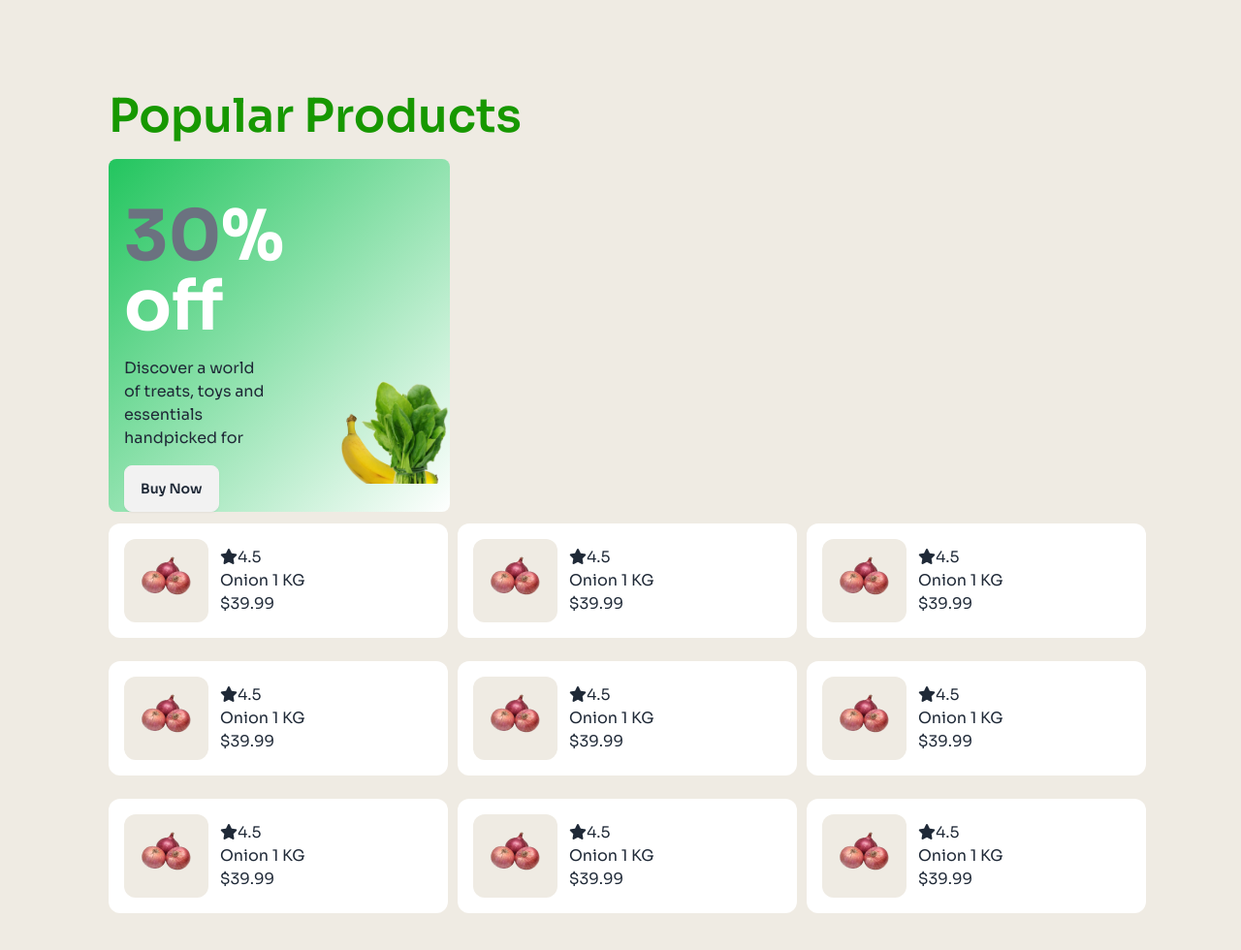
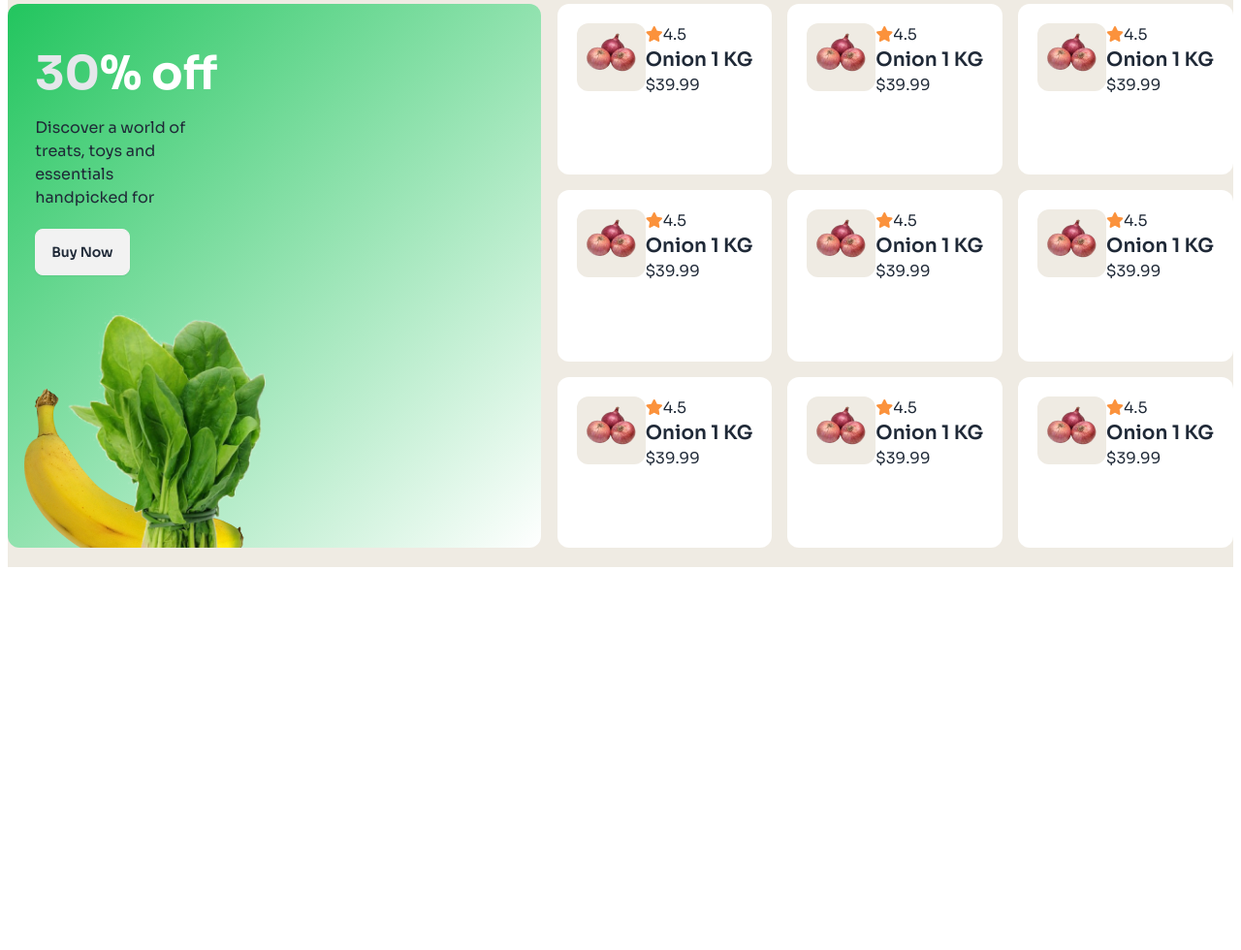
Before and after one commit to Marfi098776/b11-a3, a plain HTML site: page index.html in a window 1280 px wide. Shown: the part 1767-2747 px from the top of the page at 97% size. After the commit the page ends 2352 px from the top, so only its background shows below. Drawn offline with nearby package versions, Linux system fonts and the light colour scheme.

Commit message:
added product section

```diff
--- a/index.html
+++ b/index.html
@@ -93,7 +93,7 @@
     <!-- main section -->
      <main>
         <!-- card section -->
-        <div class="mx-28 my-10 ">
+        <div class="mx-20 lg:mx-28 my-10 ">
             <h1 class="text-btn-bg text-3xl lg:text-5xl font-semibold mb-5">Services</h1>
             <!-- cards -->
             <div class="grid grid-cols-1 md:grid-cols-2 lg:grid-cols-3 gap-4">
@@ -139,137 +139,116 @@
             </div>
         </div>
         <!-- Product section -->
-         <div class="w-full bg-[#EFEBE3] p-28">
-            <h1 class="text-btn-bg text-3xl lg:text-5xl font-semibold mb-5">Popular Products</h1>
-            <div class="flex sm:flex-col justify-between">
-                <!-- products grid -->
-              <div class="flex w-2/6 rounded-lg bg-gradient-to-br from-green-500 to-white       product-2 mb-3 mr-5">
-                <div class="pl-4 pt-7">
-                  <h1 class="text-3xl lg:text-7xl font-bold text-white py-4"><span class="text-gray-500">30</span>% off</h1>
-                  <p class="w-4/6 pb-4">Discover a world of treats, toys and essentials handpicked for</p>
+         <div class="lg:flex lg:justify-evenly bg-[#EFEBE3] gap-4 mx-2 lg:py-5">
+          <!-- 1 -->
+          <div class="rounded-xl bg-gradient-to-br from-green-500 to-white">
+            <div class="p-7">
+              <h1 class="text-3xl lg:text-5xl text-white font-bold py-5"><span class="text-gray-200">30</span>% off</h1>
+              <p class="w-2/6 pb-5">Discover a world of treats, toys and essentials handpicked for</p>
               <button class="btn">Buy Now</button>
             </div>
             <div>
-                  <img class="pt-56" src="/c2-assets/vegetable-offer.png" alt="">
+              <img src="/c2-assets/vegetable-offer.png" alt="">
             </div>
           </div>
-              <div class="grid grid-cols-2 md:grid-cols-2 lg:grid-cols-3 gap-6">
-                  <!-- card 1 -->
-              <div class="bg-white rounded-xl w-[350px] p-4">
-                <div class="flex mx-auto">
+          <div class="grid grid-cols-2 lg:grid-cols-3 gap-4">
+            <div class="flex justify-around rounded-xl bg-white p-5">
+              <!-- 2 -->
               <div>
-                    <img class="bg-[#EFEBE3] rounded-xl p-2" src="/c2-assets/onion.png" alt="">
+                <img class="bg-[#EFEBE3] rounded-xl" src="/c2-assets/onion.png" alt="">
               </div>
-                  <div class="my-auto ml-3">
-                    <p><i class="fa-solid fa-star"></i>4.5</p>
-                    <h6>Onion 1 KG</h6>
+            <div>
+              <p><i class="fa-solid fa-star text-orange-400"></i>4.5</p>
+              <h5 class="text-xl font-semibold">Onion 1 KG</h5>
               <p>$39.99</p>
             </div>
           </div>
+            <div class=" flex justify-around rounded-xl bg-white p-5">
+              <!-- 3 -->
+              <div>
+                <img class="bg-[#EFEBE3] rounded-xl" src="/c2-assets/onion.png" alt="">
               </div>
-              <!-- card 2 -->
-              <div class="bg-white rounded-xl w-[350px] p-4">
-                <div class="flex mx-auto">
             <div>
-                    <img class="bg-[#EFEBE3] rounded-xl p-2" src="/c2-assets/onion.png" alt="">
-                  </div>
-                  <div class="my-auto ml-3">
-                    <p><i class="fa-solid fa-star"></i>4.5</p>
-                    <h6>Onion 1 KG</h6>
+              <p><i class="fa-solid fa-star text-orange-400"></i>4.5</p>
+              <h5 class="text-xl font-semibold">Onion 1 KG</h5>
               <p>$39.99</p>
             </div>
             </div>
+            <div class=" flex justify-around rounded-xl bg-white p-5">
+              <!-- 4 -->
+              <div>
+                <img class="bg-[#EFEBE3] rounded-xl" src="/c2-assets/onion.png" alt="">
               </div>
-               <!-- card 3 -->
-               <div class="bg-white rounded-xl w-[350px] p-4">
-                <div class="flex mx-auto">
             <div>
-                    <img class="bg-[#EFEBE3] rounded-xl p-2" src="/c2-assets/onion.png" alt="">
-                  </div>
-                  <div class="my-auto ml-3">
-                    <p><i class="fa-solid fa-star"></i>4.5</p>
-                    <h6>Onion 1 KG</h6>
+              <p><i class="fa-solid fa-star text-orange-400"></i>4.5</p>
+              <h5 class="text-xl font-semibold">Onion 1 KG</h5>
               <p>$39.99</p>
             </div>
             </div>
+            <div class=" flex justify-around rounded-xl bg-white p-5">
+              <!-- 5 -->
+              <div>
+                <img class="bg-[#EFEBE3] rounded-xl" src="/c2-assets/onion.png" alt="">
               </div>
-               <!-- card 4 -->
-               <div class="bg-white rounded-xl w-[350px] p-4">
-                <div class="flex mx-auto">
             <div>
-                    <img class="bg-[#EFEBE3] rounded-xl p-2" src="/c2-assets/onion.png" alt="">
-                  </div>
-                  <div class="my-auto ml-3">
-                    <p><i class="fa-solid fa-star"></i>4.5</p>
-                    <h6>Onion 1 KG</h6>
+              <p><i class="fa-solid fa-star text-orange-400"></i>4.5</p>
+              <h5 class="text-xl font-semibold">Onion 1 KG</h5>
               <p>$39.99</p>
             </div>
             </div>
+            <div class=" flex justify-around rounded-xl bg-white p-5">
+              <!-- 6 -->
+              <div>
+                <img class="bg-[#EFEBE3] rounded-xl" src="/c2-assets/onion.png" alt="">
               </div>
-               <!-- card 5 -->
-               <div class="bg-white rounded-xl w-[350px] p-4">
-                <div class="flex mx-auto">
             <div>
-                    <img class="bg-[#EFEBE3] rounded-xl p-2" src="/c2-assets/onion.png" alt="">
-                  </div>
-                  <div class="my-auto ml-3">
-                    <p><i class="fa-solid fa-star"></i>4.5</p>
-                    <h6>Onion 1 KG</h6>
+              <p><i class="fa-solid fa-star text-orange-400"></i>4.5</p>
+              <h5 class="text-xl font-semibold">Onion 1 KG</h5>
               <p>$39.99</p>
             </div>
             </div>
+            <div class=" flex justify-around rounded-xl bg-white p-5">
+              <!-- 7 -->
+              <div>
+                <img class="bg-[#EFEBE3] rounded-xl" src="/c2-assets/onion.png" alt="">
               </div>
-               <!-- card 6 -->
-               <div class="bg-white rounded-xl w-[350px] p-4">
-                <div class="flex mx-auto">
             <div>
-                    <img class="bg-[#EFEBE3] rounded-xl p-2" src="/c2-assets/onion.png" alt="">
-                  </div>
-                  <div class="my-auto ml-3">
-                    <p><i class="fa-solid fa-star"></i>4.5</p>
-                    <h6>Onion 1 KG</h6>
+              <p><i class="fa-solid fa-star text-orange-400"></i>4.5</p>
+              <h5 class="text-xl font-semibold">Onion 1 KG</h5>
               <p>$39.99</p>
             </div>
             </div>
+            <div class=" flex justify-around rounded-xl bg-white p-5">
+              <!-- 8 -->
+              <div>
+                <img class="bg-[#EFEBE3] rounded-xl" src="/c2-assets/onion.png" alt="">
               </div>
-               <!-- card 7 -->
-               <div class="bg-white rounded-xl w-[350px] p-4">
-                <div class="flex mx-auto">
             <div>
-                    <img class="bg-[#EFEBE3] rounded-xl p-2" src="/c2-assets/onion.png" alt="">
-                  </div>
-                  <div class="my-auto ml-3">
-                    <p><i class="fa-solid fa-star"></i>4.5</p>
-                    <h6>Onion 1 KG</h6>
+              <p><i class="fa-solid fa-star text-orange-400"></i>4.5</p>
+              <h5 class="text-xl font-semibold">Onion 1 KG</h5>
               <p>$39.99</p>
             </div>
             </div>
+            <div class=" flex justify-around rounded-xl bg-white p-5">
+              <!-- 9 -->
+              <div>
+                <img class="bg-[#EFEBE3] rounded-xl" src="/c2-assets/onion.png" alt="">
               </div>
-               <!-- card 8 -->
-               <div class="bg-white rounded-xl w-[350px] p-4">
-                <div class="flex mx-auto">
             <div>
-                    <img class="bg-[#EFEBE3] rounded-xl p-2" src="/c2-assets/onion.png" alt="">
-                  </div>
-                  <div class="my-auto ml-3">
-                    <p><i class="fa-solid fa-star"></i>4.5</p>
-                    <h6>Onion 1 KG</h6>
+              <p><i class="fa-solid fa-star text-orange-400"></i>4.5</p>
+              <h5 class="text-xl font-semibold">Onion 1 KG</h5>
               <p>$39.99</p>
             </div>
             </div>
+            <div class=" flex justify-around rounded-xl bg-white p-5">
+              <!-- 10 -->
+              <div>
+                <img class="bg-[#EFEBE3] rounded-xl" src="/c2-assets/onion.png" alt="">
               </div>
-               <!-- card 9 -->
-               <div class="bg-white rounded-xl w-[350px] p-4">
-                <div class="flex mx-auto">
             <div>
-                    <img class="bg-[#EFEBE3] rounded-xl p-2" src="/c2-assets/onion.png" alt="">
-                  </div>
-                  <div class="my-auto ml-3">
-                    <p><i class="fa-solid fa-star"></i>4.5</p>
-                    <h6>Onion 1 KG</h6>
+              <p><i class="fa-solid fa-star text-orange-400"></i>4.5</p>
+              <h5 class="text-xl font-semibold">Onion 1 KG</h5>
               <p>$39.99</p>
-                  </div>
-                </div>
             </div>
             </div>
           </div>
```
Lines whose indentation alone changed are shown as unchanged.
